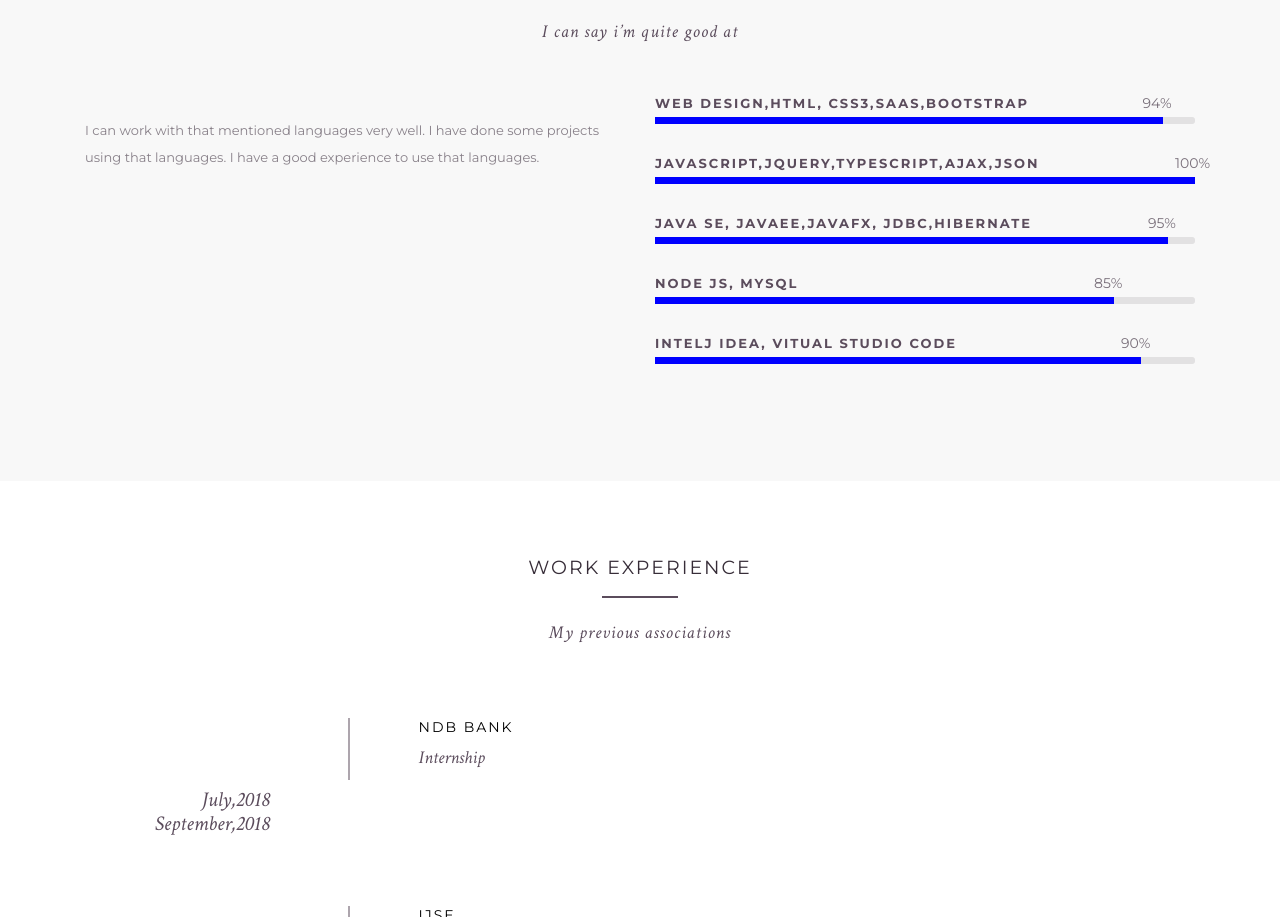
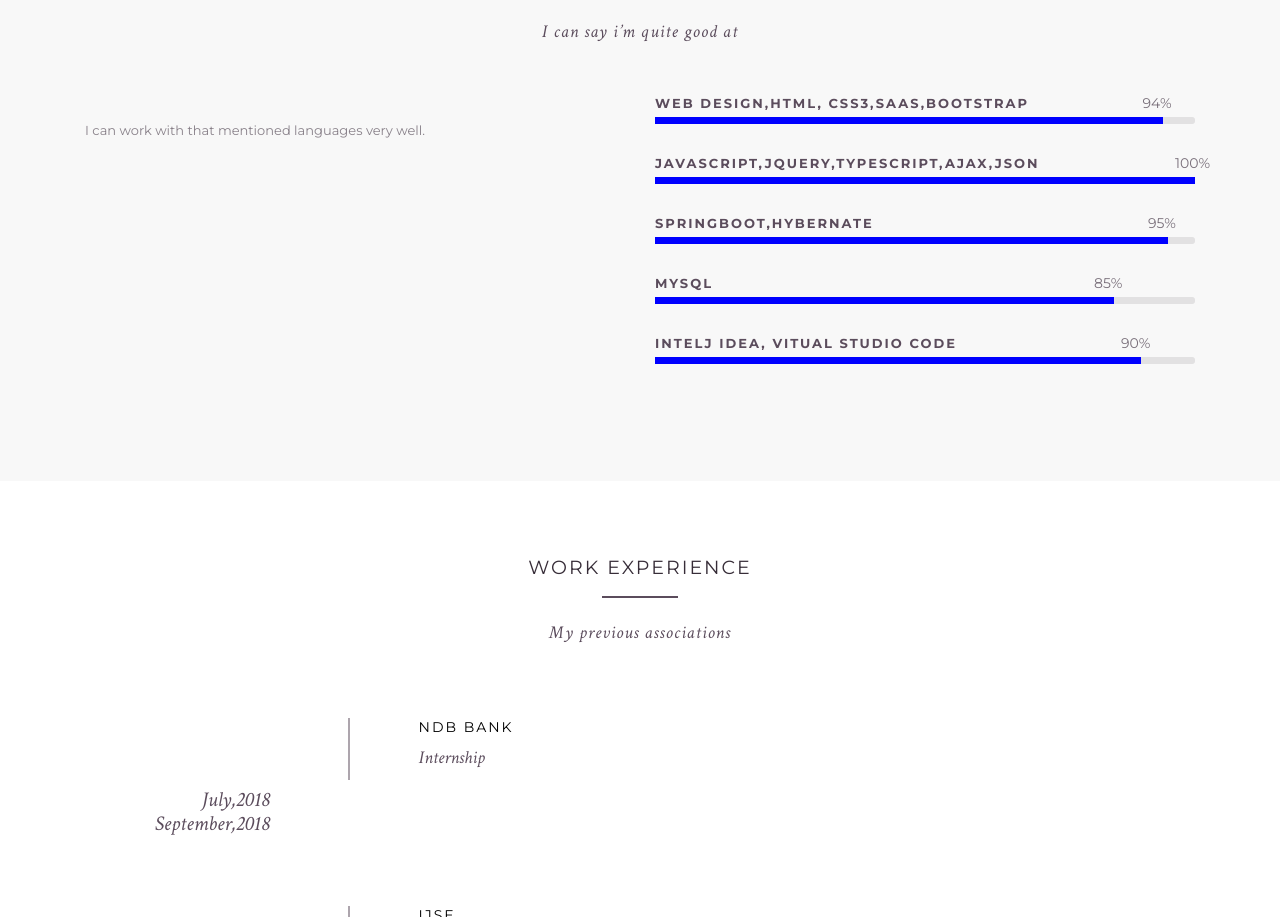
Before and after one commit to nipunimesha/NipunImesha.github.io, a plain HTML site: page index.html in a window 1280 px wide. Shown: the part 1612-2529 px from the top of the page. Drawn offline with nearby package versions, Linux system fonts and the light colour scheme; some packages are replaced by stand-ins of ours; a script that the page names is missing.

Commit message:
Change bar

```diff
--- a/index.html
+++ b/index.html
@@ -9,7 +9,7 @@
 <meta charset="UTF-8" />
 <meta http-equiv="X-UA-Compatible" content="IE=edge,chrome=1">
 <!-- Metas Page details-->
-<title>nipun imesha</title>
+<title>Nipun Imesha</title>
 <meta name="description" content="OnePage Resume Portfolio">
 <meta name="author" content="">
 <!-- Mobile Specific Metas-->
@@ -129,7 +129,7 @@
             <div class="col-md-12">
             	<div class="col-md-6 col-sm-12 media">
                 	<p>
-                      I can work with that mentioned languages very well. I have done some projects using that languages.  I have a good experience to use that languages.
+                      I can work with that mentioned languages very well.
 
 
                       </p>
@@ -148,13 +148,13 @@
                 </div> <!-- End Skill Bar -->
 
                 <div class="skillbar clearfix " data-percent="95%">
-                    <div class="skillbar-title"><span>Java SE, JavaEE,JavaFX, JDBC,Hibernate</span></div>
+                    <div class="skillbar-title"><span>SpringBoot,Hybernate</span></div>
                     <div class="skillbar-bar"></div>
                     <div class="skill-bar-percent"></div>
                 </div> <!-- End Skill Bar -->
 
                 <div class="skillbar clearfix " data-percent="85%">
-                  <div class="skillbar-title"><span>Node Js, Mysql</span></div>
+                  <div class="skillbar-title"><span>MySql</span></div>
                   <div class="skillbar-bar"></div>
                   <div class="skill-bar-percent"></div>
               </div> <!-- End Skill Bar -->
```
